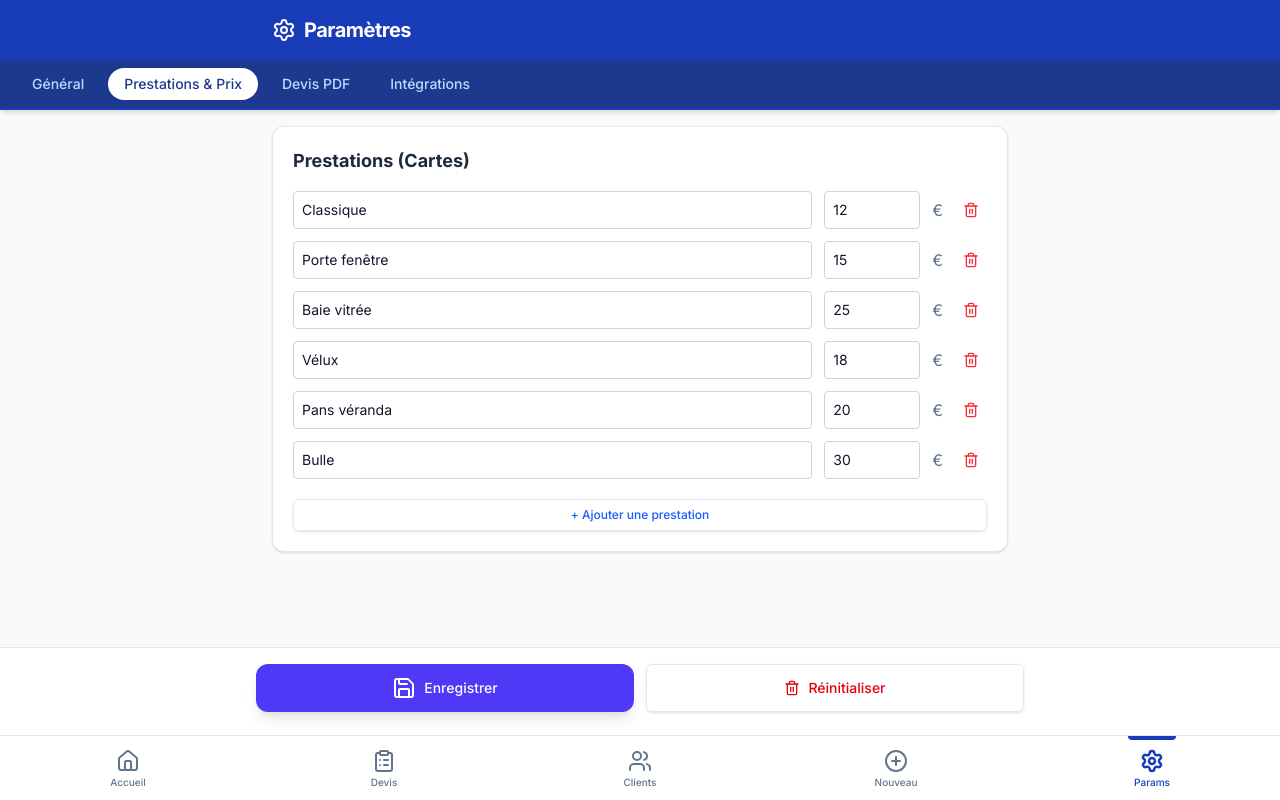
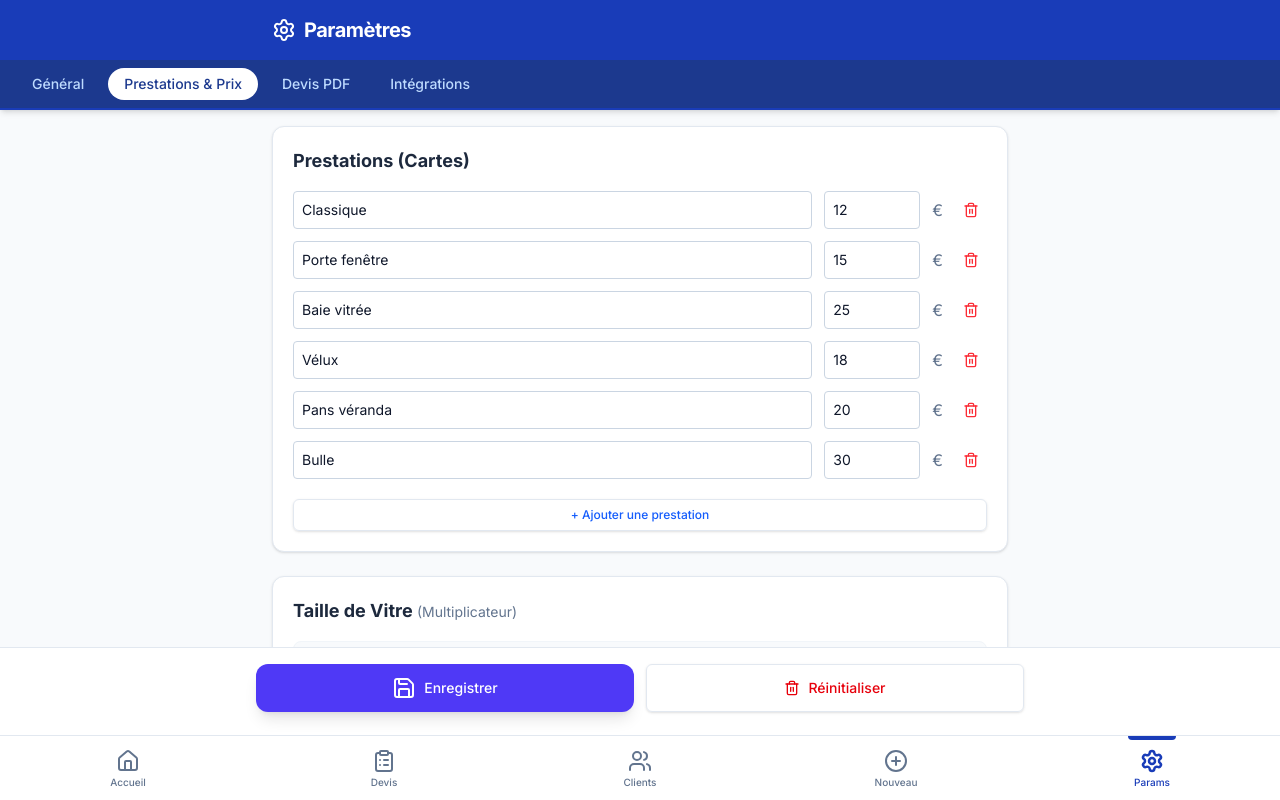
Before and after one commit to adrienoblin/devis-vitres-mvp, a Next.js app: page /params in a window 1280 px wide. Both pictures are taken after a click on the button "Prestations & Prix". Shown: the top 800 px of the page. Built offline with nearby package versions, Linux system fonts and the light colour scheme.

Commit message:
Fix (Settings): Restore multiplier configuration block under Prestations tab

```diff
--- a/src/app/params/page.tsx
+++ b/src/app/params/page.tsx
@@ -86,6 +86,29 @@ export default function ParamsPage() {
             }
         }));
     };
+
+    const renderMultiplierSection = (title: string, data: Record<string, number>, category: 'size' | 'height' | 'dirtiness') => (
+        <section className="bg-white rounded-xl shadow-sm border border-slate-200 p-5">
+            <h2 className="text-lg font-bold text-slate-800 mb-4">{title} <span className="text-sm font-normal text-slate-500">(Multiplicateur)</span></h2>
+            <div className="space-y-3">
+                {Object.entries(data).map(([key, val]) => (
+                    <div key={key} className="flex justify-between items-center bg-slate-50 p-3 rounded-lg border border-slate-100">
+                        <span className="text-sm font-medium text-slate-700">{(LABELS as any)[category === 'size' ? 'sizes' : category === 'height' ? 'heights' : 'dirtiness'][key]}</span>
+                        <div className="flex items-center gap-2">
+                            <span className="text-slate-400 text-sm">x</span>
+                            <input
+                                type="number"
+                                step="0.1"
+                                value={val}
+                                onChange={(e) => handleMultChange(category, key, parseFloat(e.target.value) || 0)}
+                                className="w-20 rounded border-slate-300 border p-2 text-sm text-right focus:ring-2 focus:ring-blue-500 outline-none font-bold"
+                            />
+                        </div>
+                    </div>
+                ))}
+            </div>
+        </section>
+    );
 
     return (
         <div className="min-h-screen bg-slate-50 flex flex-col">
@@ -331,6 +354,11 @@ export default function ParamsPage() {
                                 )}
                             </div>
                         </section>
+
+                        {/* MULTIPLICATEURS */}
+                        {renderMultiplierSection('Taille de Vitre', localConfig.multipliers.size, 'size')}
+                        {renderMultiplierSection('Hauteur', localConfig.multipliers.height, 'height')}
+                        {renderMultiplierSection('Niveau de Saleté', localConfig.multipliers.dirtiness, 'dirtiness')}
                     </div>
                 )}
 
```
